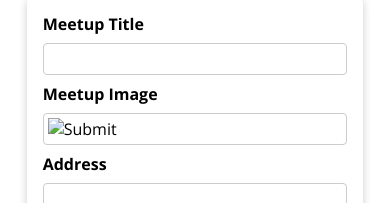
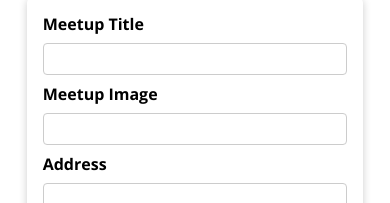
Before and after one commit to Thirumalesh-01/react-meetups, a Next.js app: page /new-meetup in a window 390 px wide. Shown: the part 139-342 px from the top of the page. Built offline with nearby package versions, Linux system fonts and the light colour scheme.

Commit message:
adjusted  min height for mobile

```diff
--- a/components/meetups/NewMeetupForm.js
+++ b/components/meetups/NewMeetupForm.js
@@ -37,7 +37,7 @@ function NewMeetupForm(props) {
         </div>
         <div className={classes.control}>
           <label htmlFor='image'>Meetup Image</label>
-          <input type='image' required id='image' ref={imageInputRef} />
+          <input type='text' required id='image' ref={imageInputRef} />
         </div>
         <div className={classes.control}>
           <label htmlFor='address'>Address</label>
```
